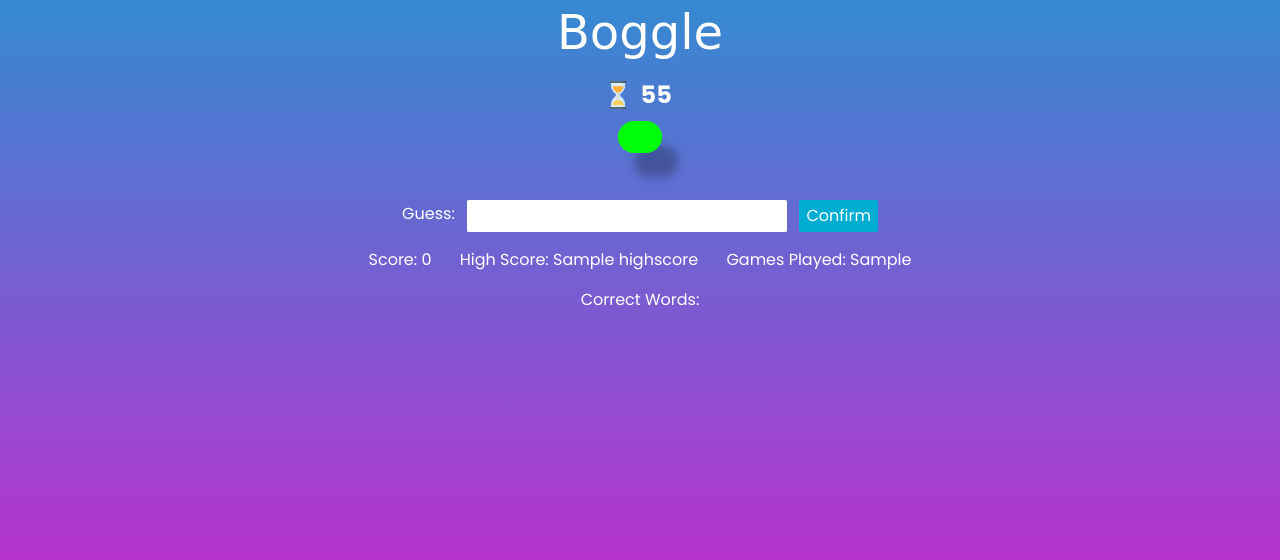
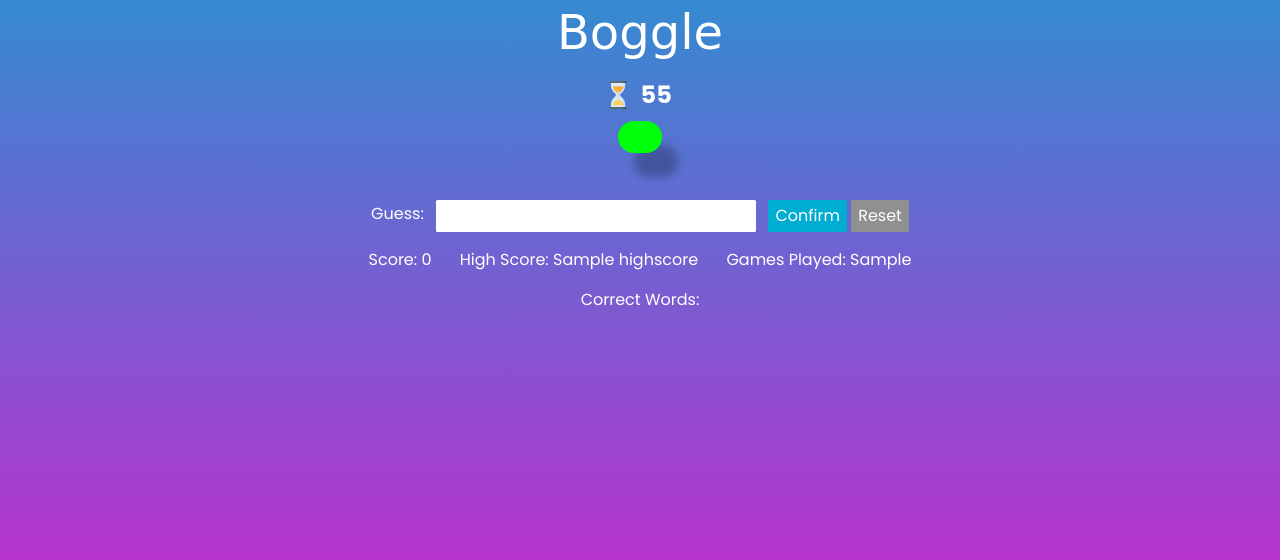
Before and after one commit to lawrencedovin/boggle, a Flask app: template templates/game.html in a window 1280 px wide. Shown: the part 226-786 px from the top of the page. Run offline with Flask 2, Linux system fonts and the light colour scheme; the template is opened without the code that fills it: most values are stand-ins (such as "Sample title", 1, 10 or a date in 2020); parts of the project's set-up code (start-up, migrations or seed data) failed here and were passed over; some libraries are stand-ins or nearby versions; some web fonts are replaced.

Commit message:
Added reset button

```diff
--- a/static/app.js
+++ b/static/app.js
@@ -1,5 +1,6 @@
 const $guessInput = $('#guess__input');
 const $guessButton = $('#guess__button');
+const $resetButton = $('#reset__button');
 const $countdown = $('#countdown__text');
 const $currentScore = $('#current-score');
 const $highScore = $('#high-score');
@@ -15,6 +16,7 @@ class Boggle {
 
         this.countdown = setInterval(this.tick.bind(this), 1000);
         $(".guess").on("submit", this.FormSubmit.bind(this));
+        this.resetButtonClick();
     }
 
     async FormSubmit(e){
@@ -91,6 +93,14 @@ class Boggle {
         }, 250);
     }
 
+    resetGame() {
+        location.reload();
+    }
+
+    resetButtonClick() {
+        $resetButton.on('click', this.resetGame);
+    }
+
 }
 
 new Boggle();
--- a/static/styles.css
+++ b/static/styles.css
@@ -83,12 +83,14 @@ body {
     margin: 5rem 0 2rem;
 }
 
-.guess__button, .guess__input {
+.guess__button, .reset__button, .guess__input {
     height: 4rem;
 }
 
 .guess__button,
-.guess__button:hover {
+.guess__button:hover,
+.reset__button,
+.reset__button:hover {
     font-size: 2rem;
     color: #fff;
 }
@@ -99,6 +101,14 @@ body {
 
 .guess__button:hover {
     background: #008faf;
+}
+
+.reset__button {
+    background: #909090;
+}
+
+.reset__button:hover {
+    background: #7e7d7d;
 }
 
 .guess__input {
--- a/templates/game.html
+++ b/templates/game.html
@@ -3,7 +3,7 @@
 {% block content %}
 <div class="container d-flex flex-column min-vh-100 text-center">
   <div class="row flex-grow-1 justify-content-center align-items-center">
-      <div class="boggle col-md-12">
+      <div class="boggle col">
         <h1 class="boggle__title">Boggle</h1>
         <div class="countdown">
           <img class="countdown__img" src="/static/images/hourglass.svg" />
@@ -26,6 +26,7 @@
           <label for="guess" class="guess__label align-middle">Guess: </label>
           <input type="text" name="guess" class="guess__input align-middle" id="guess__input" autocomplete="off" />
           <button class="guess__button btn align-middle" id="guess__button">Confirm</button>
+          <button class="reset__button btn align-middle" id="reset__button" type="button">Reset</button>
         </form>
         <p>
           <span class="current-score" id="current-score">Score: 0</span>
@@ -36,6 +37,8 @@
         <div class="result">
           <p class="result__message" id="result"></p>
         </div>
+        <div>
+        </div>
       </div>
   </div>
 </div>
```
